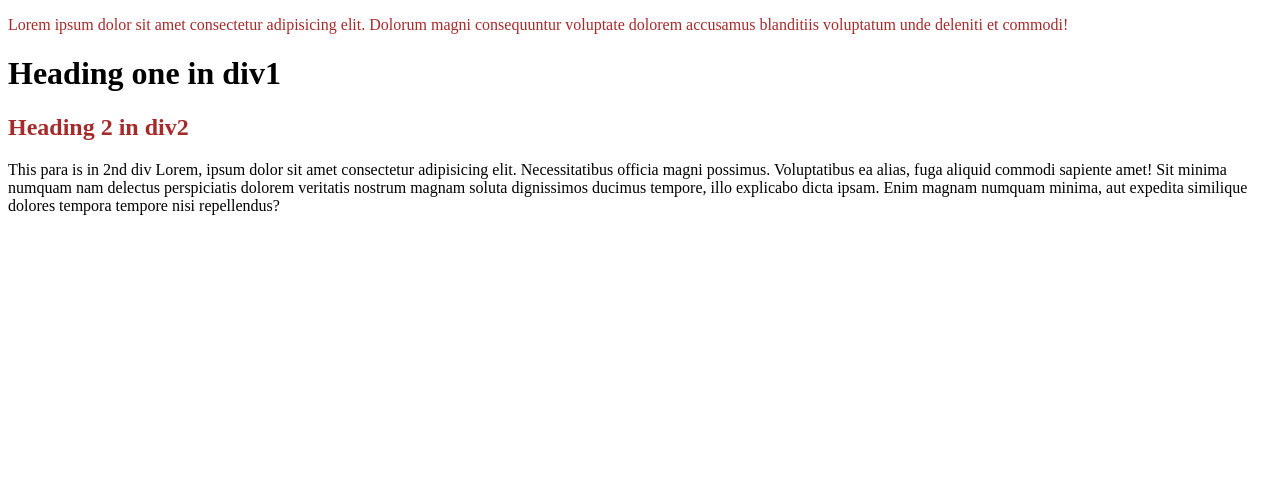
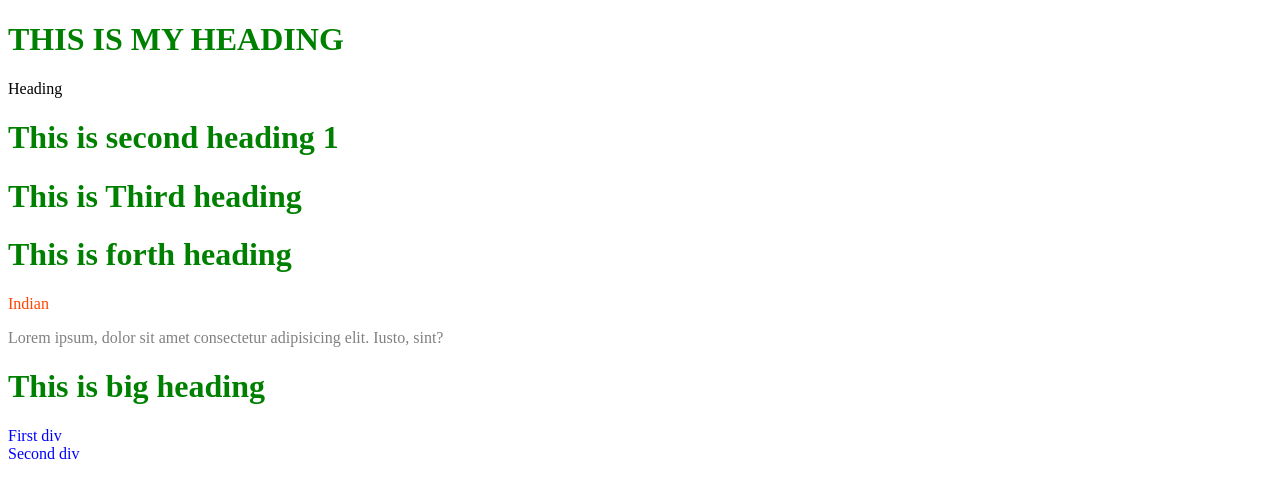
Before and after one commit to aqeebdesai/CSS, a plain HTML site: page Index.html in a window 1280 px wide. Drawn offline with Linux system fonts and the light colour scheme.

Commit message:
practice

```diff
--- a/Index.html
+++ b/Index.html
@@ -1,25 +1,45 @@
+<!--Practice
+1.create a heding and set the color red.
+2.create a div with id #heading,include CSS using all 3 ways line, style tag and external,observe priority.
+3.Add comments to your CSS class
+4.Create a div, praragraph and heading and use id Selector, element selectoe and class selector for them.
+5.create two divs with id first and second and define color for both using group selector-->
+
 <!DOCTYPE html>
 <html lang="en">
 <head>
     <meta charset="UTF-8">
     <meta name="viewport" content="width=device-width, initial-scale=1.0">
-    <title>Selector:Decendent(childern)</title>
-    <!--Some time I want to apply same color to multiple elements but I dont want all of them to be in the same class then we go for Group selector-->
+    <title>Practice</title>
+    <link rel="stylesheet" href="index.css">
+    <style>
+    /*enable and   disable to make stylesheet inclussion efffective*/
+        /*h1{
+            color:brown;
+        }*/
+    </style>
 </head>
-    <style>
-        #first p,h2{    /* If you want to paint specific decenent give theire element name with a space*/
-            color:brown; /* If you want to paint 2 childs p and h2 only seperate them by commas */
-        }    /*Note:Here parent and child must be seperated by spaces for eg. first is parent and p&h are childeren*/
-    </style>
 <body>
+    <h1 style="color:green;">THIS IS MY HEADING</h1>
+    <div id="heading">Heading
+        <h1>This is second heading 1</h1>
+        <h1>This is Third heading</h1>
+        <h1 style="color:green;">This is forth heading</h1>
+   <!--Style tag is not preffered here this i just for practice-->
+   <style>
+        #div_22{color:orangered;}
+        .final{color:grey;}
+        h1{color:green;}
 
-    <div id="first">
-        <p>Lorem ipsum dolor sit amet consectetur adipisicing elit. Dolorum magni consequuntur voluptate dolorem accusamus blanditiis voluptatum unde deleniti et commodi!</p>
-        <h1>Heading one in div1</h1>
-        <h2>Heading 2 in div2</h2>
+   </style>
+    <div id="div_22">Indian
+    <p class="final">Lorem ipsum, dolor sit amet consectetur adipisicing elit. Iusto, sint?</p>
+    <h1>This is big heading</h1>
     </div>
-    <div>
-        <p>This para is in 2nd div Lorem, ipsum dolor sit amet consectetur adipisicing elit. Necessitatibus officia magni possimus. Voluptatibus ea alias, fuga aliquid commodi sapiente amet! Sit minima numquam nam delectus perspiciatis dolorem veritatis nostrum magnam soluta dignissimos ducimus tempore, illo explicabo dicta ipsam. Enim magnam numquam minima, aut expedita similique dolores tempora tempore nisi repellendus?</p>
-    </div>
+  <style>
+    #First,#Second{color:blue}
+  </style>
+<div id="First">First div</div>
+<div id="Second">Second div</div>
 </body>
 </html>
--- a/index.css
+++ b/index.css
@@ -1,4 +1,3 @@
-/*
+
 h1{color:red;}
 p{color:limegreen;}
-*/
```
